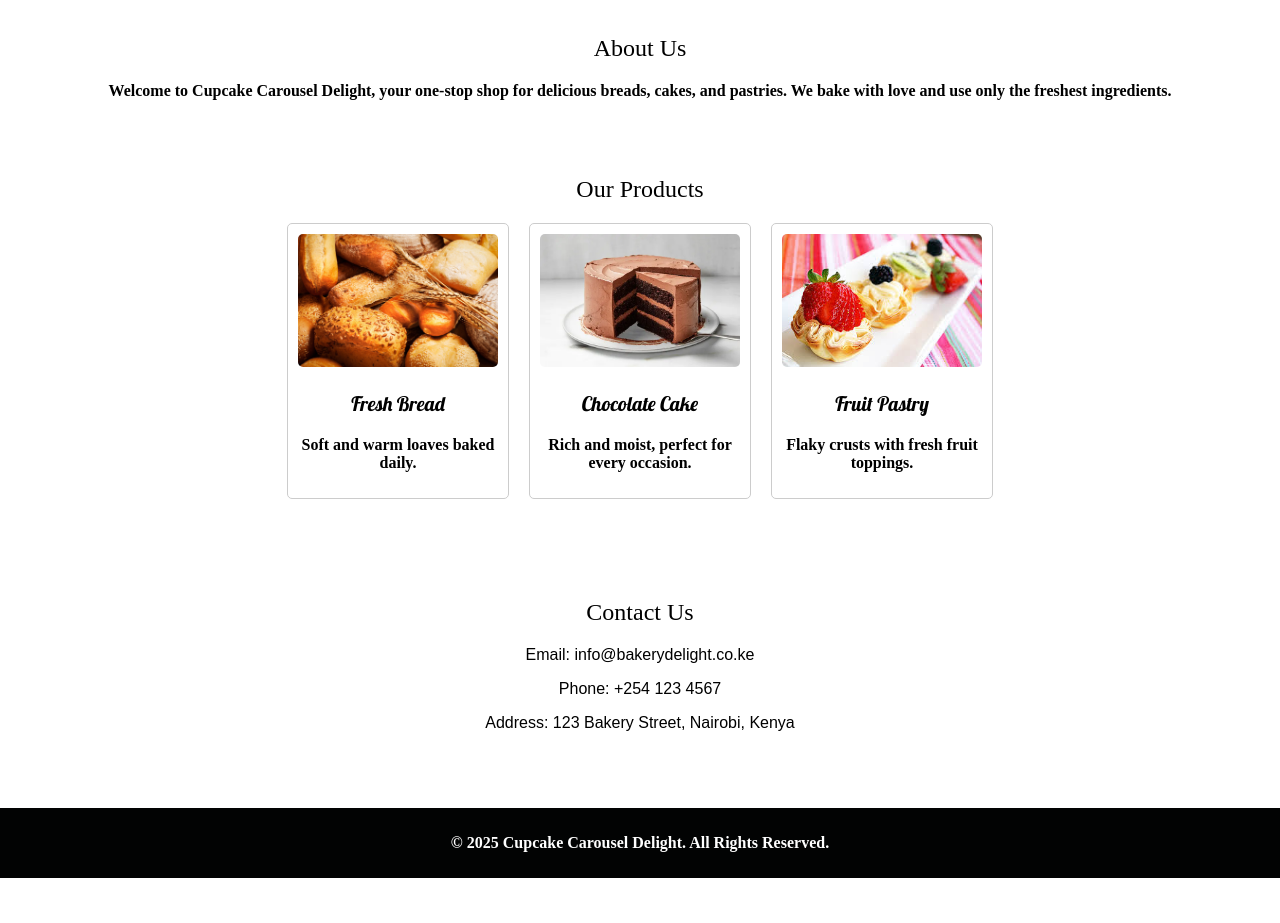
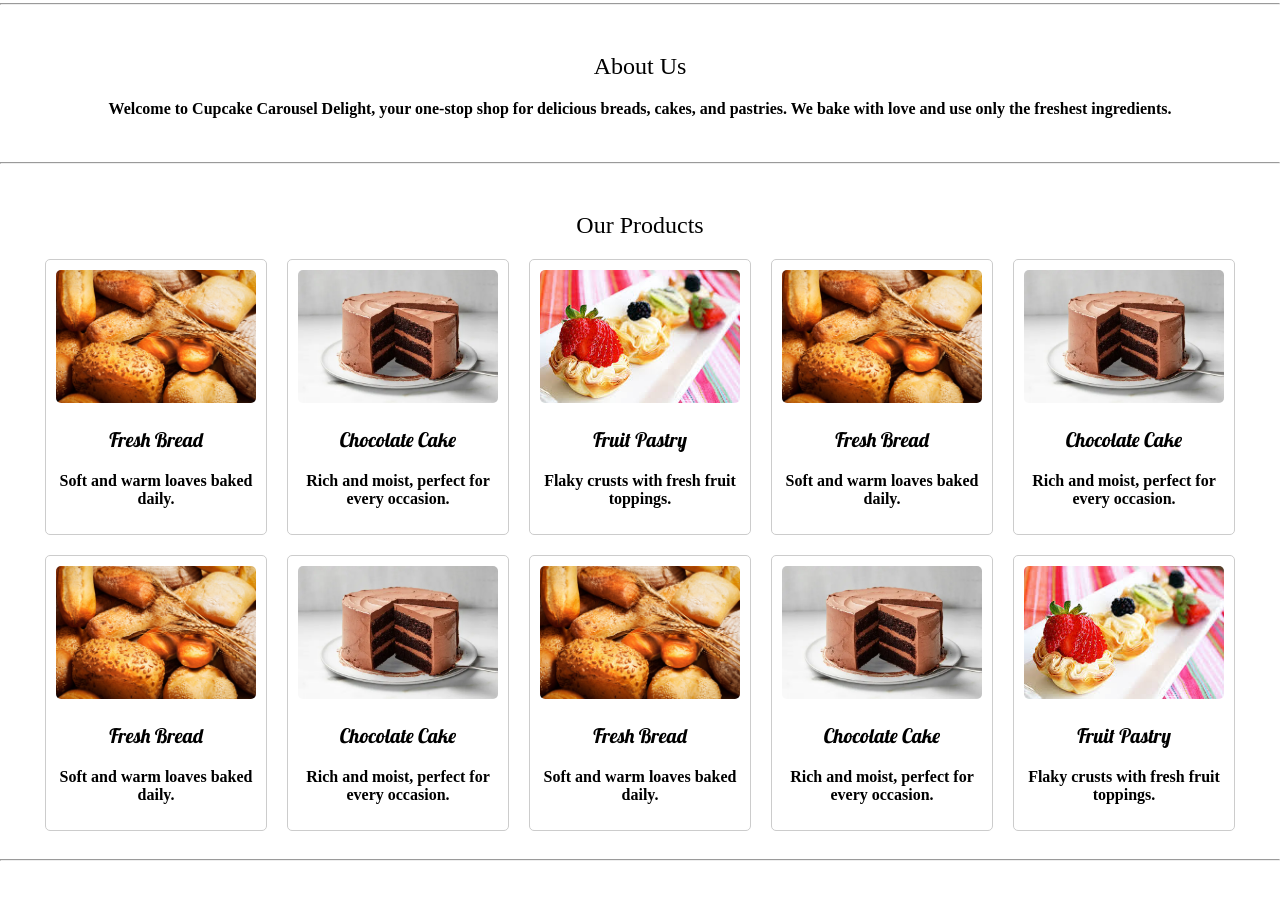
Before and after one commit to fridah51/cupcake-carousel, a plain HTML site: page index.html in a window 1280 px wide. Shown: the part 197-1120 px from the top of the page. Before the commit the page ends 1075 px from the top, so only its background shows below. Drawn offline with Linux system fonts and the light colour scheme; a web font is replaced by a local one.

Commit message:
lobstery

```diff
--- a/index.html
+++ b/index.html
@@ -23,10 +23,14 @@
     <a href="#contact">Contact</a>
 </nav>
 
+<hr>
+
 <div class="container" id="about">
     <h2 class="shrikhand">About Us</h2>
     <p class="fancy">Welcome to Cupcake Carousel Delight, your one-stop shop for delicious breads, cakes, and pastries. We bake with love and use only the freshest ingredients.</p>
 </div>
+
+<hr>
 
 <div class="container" id="products">
     <h2 class="shrikhand">Our Products</h2>
@@ -46,8 +50,47 @@
             <h3 class="lobster">Fruit Pastry</h3>
             <p class="fancy">Flaky crusts with fresh fruit toppings.</p>
         </div>
+        <div class="product">
+            <img src="/images/bread.jpg" alt="Bread">
+            <h3 class="lobster">Fresh Bread</h3>
+            <p class="fancy">Soft and warm loaves baked daily.</p>
+        </div>
+        <div class="product">
+            <img src="/images/choc-cake.webp" alt="Cake">
+            <h3 class="lobster">Chocolate Cake</h3>
+            <p class="fancy">Rich and moist, perfect for every occasion.</p>
+        </div>
+        <div class="product">
+            <img src="/images/bread.jpg" alt="Bread">
+            <h3 class="lobster">Fresh Bread</h3>
+            <p class="fancy">Soft and warm loaves baked daily.</p>
+        </div>
+        <div class="product">
+            <img src="/images/choc-cake.webp" alt="Cake">
+            <h3 class="lobster">Chocolate Cake</h3>
+            <p class="fancy">Rich and moist, perfect for every occasion.</p>
+        </div>
+
+        <div class="product">
+            <img src="/images/bread.jpg" alt="Bread">
+            <h3 class="lobster">Fresh Bread</h3>
+            <p class="fancy">Soft and warm loaves baked daily.</p>
+        </div>
+        <div class="product">
+            <img src="/images/choc-cake.webp" alt="Cake">
+            <h3 class="lobster">Chocolate Cake</h3>
+            <p class="fancy">Rich and moist, perfect for every occasion.</p>
+        </div>
+        <div class="product">
+            <img src="/images/pastry.jpg" alt="Pastry">
+            <h3 class="lobster">Fruit Pastry</h3>
+            <p class="fancy">Flaky crusts with fresh fruit toppings.</p>
+        </div>
     </div>
 </div>
+
+<hr>
+
 
 <div class="container contact" id="contact">
     <h2 class="shrikhand">Contact Us</h2>
```
